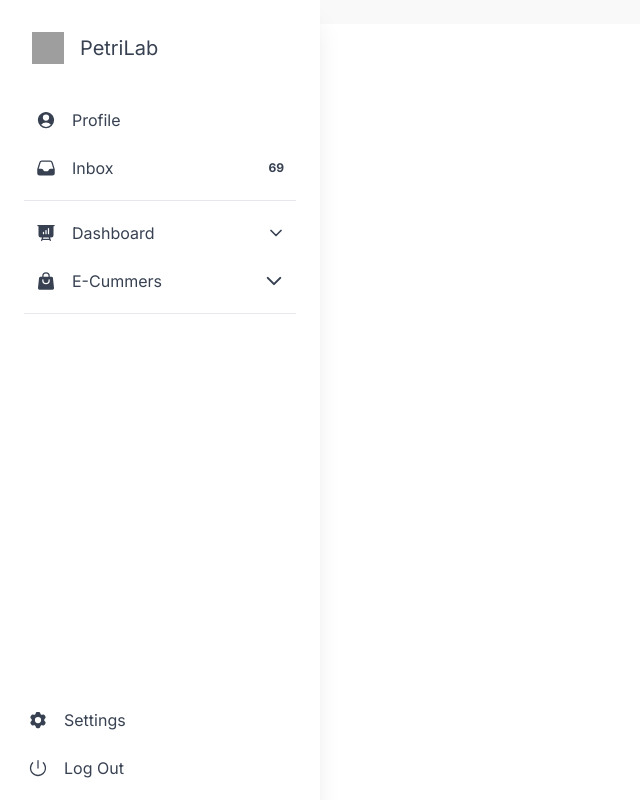
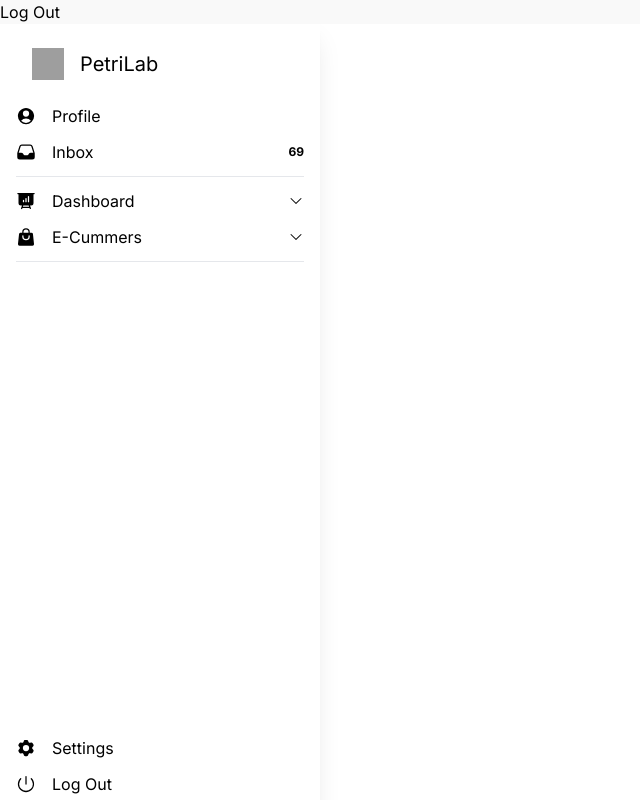
Before and after one commit to Santiresnik/PetriLab, a Next.js app: page / in a window 1280 px wide. Both pictures are taken after a click on the button "Log In". Shown: the whole page, without its empty margins (0-640 px from the left). Built offline with nearby package versions, Linux system fonts and the light colour scheme; grey boxes are pictures that could not be loaded.

Commit message:
owerbonhrg

```diff
--- a/app/ProviderWrapper.tsx
+++ /dev/null
@@ -1,15 +0,0 @@
-"use client";
-import React from "react";
-import { SessionProvider } from "next-auth/react";
-
-export default function ProviderWrapper({
-    children,
-}:{
-    children: React.ReactNode
-}){
-    return(
-        <SessionProvider>
-            {children}
-        </SessionProvider>
-    )
-}
--- a/app/_app.js
+++ /dev/null
@@ -1,15 +0,0 @@
-import '@/css/tailwind.css'
-import '@/css/prism.css'
-import { SessionProvider } from "next-auth/react"
-import React from "react"
-
-export default function App({
-  Component,
-  pageProps: { session, ...pageProps },
-}) {
-  return (
-    <SessionProvider session={session}>
-      <Component {...pageProps} />
-    </SessionProvider>
-  )
-}
--- a/app/api/auth/[...nextauth].js
+++ /dev/null
@@ -1,16 +0,0 @@
-import NextAuth, {NextAuthOptions} from "next-auth"
-import GithubProvider from "next-auth/providers/github"
-import GoogleProvider from "next-auth/providers/google";
-
-export const authOptions = {
-    adapter: PrismaAdapter(prisma),
-    providers: [
-    GoogleProvider({
-    clientId: process.env.GOOGLE_CLIENT_ID,
-    clientSecret: process.env.GOOGLE_CLIENT_SECRET,
-    }),
-    // ...add more providers here
-],
-}
-
-export default NextAuth(authOptions)
--- a/app/components/LoginBtn.js
+++ /dev/null
@@ -1,20 +0,0 @@
-import { useSession, signIn, signOut } from "next-auth/react"
-
-export default function LoginBtn() {
-const { data: session } = useSession()
-if (session) {
-    return (
-    <>
-        Currently signed in as {session.user.email} <br />
-        <button onClick={() => signOut()}></button>
-    </>
-    )
-}
-return (
-    <>
-    <button onClick={() => signIn()} className="w-full px-4 py-2 flex items-center justify-center text-white bg-red-600 rounded-md hover:bg-red-500 focus:outline-none">
-                Sign In with Google
-    </button>
-    </>
-)
-}
--- a/app/components/landing_page.tsx
+++ b/app/components/landing_page.tsx
@@ -63,22 +63,24 @@ const Navbar: React.FC = () => {
 
 const Sections: React.FC = () => {
 return (
-  <section className="flex-1 mt-2 pb-12">
-  <div className="container mx-auto text-left">
+  <section className="flex-1 mt-2 pb-12 flex items-center justify-center">
+  <div className="container mx-auto text-left items-center justify-center">
+    <div className="w-1/2 bg-gray-200 rounded-lg pt-8 pb-8 pr-10 m-auto text-center align-middle">
       <h1 className="text-5xl font-semibold mb-2">Welcome to PetriLab</h1>
       <p className="text-gray-600 mb-2">
-      Unlock the secrets of science in the comfort of your lab.
+        Unlock the secrets of science in the comfort of your lab.
       </p>
-      <Link href="/signup">
+      <Link href="/scan">
       <button className="mt-2 px-8 py-4 bg-blue-500 text-white rounded hover:bg-blue-600 transition duration-300 shadow-md">
-          Get Started
+          Scan Now
       </button>
       </Link>
       <p className="mt-4 text-gray-600 text-sm">
-      Start your journey with PetriLab and explore and analyze your dishes.
+        Start your journey with PetriLab and explore and analyze your dishes.
       </p>
+    </div>
 
-      <hr className="border-t-2 border-gray-400 mb-8 mx-auto w-16" />
+      <hr className="border-t-2 border-gray-400 mt-8 mb-8 mx-auto w-16" />
 
       <h2 className="text-3xl font-semibold my-8 text-center">Features</h2>
       <div className="flex flex-col md:flex-row gap-8">
--- a/app/components/menu_navbar.tsx
+++ b/app/components/menu_navbar.tsx
@@ -1,176 +1,163 @@
-import React, { useState } from "react";
+import React from "react";
+import Link from 'next/link';
 import {
-Card,
-Typography,
-List,
-ListItem,
-ListItemPrefix,
-ListItemSuffix,
-Chip,
-Accordion,
-AccordionHeader,
-AccordionBody,
-} from "@material-tailwind/react";
-import {
+ChevronDownIcon,
+ChevronRightIcon,
+UserCircleIcon,
+InboxIcon,
 PresentationChartBarIcon,
 ShoppingBagIcon,
-UserCircleIcon,
 Cog6ToothIcon,
-InboxIcon,
 PowerIcon,
 } from "@heroicons/react/24/solid";
-import { ChevronRightIcon, ChevronDownIcon } from "@heroicons/react/24/outline";
-import Link from 'next/link';
+import { Chip } from "@material-tailwind/react";
 
 interface MenuProps {}
 
-export const Menu: React.FC<MenuProps> = () => {
-const [open, setOpen] = useState<number>(0);
+class Menu extends React.Component<MenuProps, { open: number }> {
+constructor(props: MenuProps) {
+    super(props);
+    this.state = {
+    open: 0,
+    };
+}
 
-const handleOpen = (value: number) => {
-    setOpen(open === value ? 0 : value);
+handleOpen = (value: number) => {
+    this.setState((prevState) => ({
+    open: prevState.open === value ? 0 : value,
+    }));
 };
 
+render() {
+    const { open } = this.state;
+
     return (
-    <Card className="h-[calc(105vh-2rem)] w-full max-w-[20rem] p-4 shadow-xl shadow-blue-gray-900/5 fixed flex flex-col">
+    <div className="h-[calc(105vh-2rem)] w-full max-w-[20rem] p-4 shadow-xl shadow-blue-gray-900/5 fixed flex flex-col mt-4">
         <div className="mb-2 flex items-center gap-4 p-4">
         <img
             src="https://cdn.icon-icons.com/icons2/2379/PNG/512/petri_dish_experimentation_biology_education_petri_dish_icon_143934.png"
             alt="brand"
             className="h-8 w-8"
         />
-        <Typography variant="h5" color="blue-gray" className="font-normal text-xl">
+        <div className="text-blue-gray font-normal text-xl">
             PetriLab
-        </Typography>
         </div>
-    <List className="overflow-y-auto">
-        <ListItem>
-        <ListItemPrefix>
-            <UserCircleIcon className="h-5 w-5" />
-        </ListItemPrefix>
-        <Typography color="blue-gray" className="ml-[1em] mr-auto font-normal">
+        </div>
+        <div className="overflow-y-auto">
+        <div className="flex items-center mb-3">
+            <div className="h-5 w-5">
+            <UserCircleIcon />
+            </div>
+            <div className="text-blue-gray ml-[1em] mr-auto font-normal">
             Profile
-        </Typography>
-        </ListItem>
-        <ListItem>
-        <ListItemPrefix>
-            <InboxIcon className="h-5 w-5" />
-        </ListItemPrefix>
-        <Typography color="blue-gray" className="ml-[1em] mr-auto font-normal">
+            </div>
+        </div>
+        <div className="flex items-center mb-3">
+            <div className="h-5 w-5">
+            <InboxIcon />
+            </div>
+            <div className="text-blue-gray ml-[1em] mr-auto font-normal">
             Inbox
-        </Typography>
-        <ListItemSuffix>
-            <Chip value="69" size="sm" variant="ghost" color="blue-gray" className="ml-5 rounded-full" />
-        </ListItemSuffix>
-        </ListItem>
+            </div>
+            <div className="ml-5 rounded-full">
+            <Chip value="69" size="sm" variant="ghost" color="blue-gray" />
+            </div>
+        </div>
+
+        <hr className="my-2 border-blue-gray-50 mb-3"/>
+
+        <div className="mb-3 flex items-center justify-between" onClick={() => this.handleOpen(1)}>
+            <div className="flex items-center">
+            <div className="h-5 w-5">
+                <PresentationChartBarIcon />
+            </div>
+            <div className="text-blue-gray ml-[1em] font-normal text-base">
+                Dashboard
+            </div>
+            </div>
+            <div className={`h-4 w-4 ml-auto transform transition-transform ${open === 1 ? "rotate-180" : ""}`}>
+            <ChevronDownIcon strokeWidth={2.5} />
+            </div>
+        </div>
+        {open === 1 && (
+            <div className="pl-5 py-1">
+            <div className="flex items-center">
+                <div className="h-3 w-5 mb-2">
+                <ChevronRightIcon strokeWidth={3} />
+                </div>
+                Scan Image
+            </div>
+            <div className="flex items-center">
+                <div className="h-3 w-5 mb-2">
+                <ChevronRightIcon strokeWidth={3} />
+                </div>
+                My History
+            </div>
+            <div className="flex items-center">
+                <div className="h-3 w-5 mb-2">
+                <ChevronRightIcon strokeWidth={3} />
+                </div>
+                Projects
+            </div>
+            </div>
+        )}
+
+        <div className="mb-3 flex items-center justify-between" onClick={() => this.handleOpen(2)}>
+            <div className="flex items-center">
+            <div className="h-5 w-5">
+                <ShoppingBagIcon />
+            </div>
+            <div className="text-blue-gray ml-[1em] font-normal text-base">
+                E-Cummers
+            </div>
+            </div>
+            <div className={`h-4 w-4 ml-auto transform transition-transform ${open === 2 ? "rotate-180" : ""}`}>
+            <ChevronDownIcon strokeWidth={2.5} />
+            </div>
+        </div>
+        {open === 2 && (
+            <div className="pl-5 py-1 mb-2">
+            <div className="flex items-center mb-2">
+                <div className="h-3 w-5">
+                <ChevronRightIcon strokeWidth={3} />
+                </div>
+                Orders
+            </div>
+            <div className="flex items-center mb-2">
+                <div className="h-3 w-5">
+                <ChevronRightIcon strokeWidth={3} />
+                </div>
+                Products
+            </div>
+            </div>
+        )}
 
         <hr className="my-2 border-blue-gray-50" />
 
-        <Accordion
-        open={open === 1}
-        icon={
-            <ChevronDownIcon
-            strokeWidth={2.5}
-            className={`mx-auto h-4 w-4 transition-transform ${open === 1 ? "rotate-180" : ""}`}
-            />
-        }
-        >
-        <ListItem className="p-0" selected={open === 1}>
-            <AccordionHeader onClick={() => handleOpen(1)} className="border-b-0 p-3">
-            <ListItemPrefix>
-                <PresentationChartBarIcon className="h-5 w-5" />
-            </ListItemPrefix>
-            <Typography color="blue-gray" className="ml-[1em] mr-auto font-normal text-base">
-                Dashboard
-            </Typography>
-            </AccordionHeader>
-        </ListItem>
-        <AccordionBody className="py-1">
-            <List className="p-0">
-            <ListItem>
-                <ListItemPrefix>
-                <ChevronRightIcon strokeWidth={3} className="h-3 w-5" />
-                </ListItemPrefix>
-                Scan Image
-            </ListItem>
-            <ListItem>
-                <ListItemPrefix>
-                <ChevronRightIcon strokeWidth={3} className="h-3 w-5" />
-                </ListItemPrefix>
-                My History
-            </ListItem>
-            <ListItem>
-                <ListItemPrefix>
-                <ChevronRightIcon strokeWidth={3} className="h-3 w-5" />
-                </ListItemPrefix>
-                Projects
-            </ListItem>
-            </List>
-        </AccordionBody>
-        </Accordion>
-        <Accordion
-        open={open === 2}
-        icon={
-            <ChevronDownIcon
-            strokeWidth={2.5}
-            className={`mx-auto h-5 w-5 transition-transform ${open === 2 ? "rotate-180" : ""}`}
-            />
-        }
-        >
-        <ListItem className="p-0" selected={open === 2}>
-            <AccordionHeader onClick={() => handleOpen(2)} className="border-b-0 p-3">
-            <ListItemPrefix>
-                <ShoppingBagIcon className="h-5 w-5" />
-            </ListItemPrefix>
-            <Typography color="blue-gray" className="ml-[1em] mr-auto font-normal text-base ">
-                E-Cummers
-            </Typography>
-            </AccordionHeader>
-        </ListItem>
-        <AccordionBody className="py-1">
-            <List className="p-0">
-            <ListItem>
-                <ListItemPrefix>
-                <ChevronRightIcon strokeWidth={3} className="h-3 w-5" />
-                </ListItemPrefix>
-                Orders
-            </ListItem>
-            <ListItem>
-                <ListItemPrefix>
-                <ChevronRightIcon strokeWidth={3} className="h-3 w-5" />
-                </ListItemPrefix>
-                Products
-            </ListItem>
-            </List>
-        </AccordionBody>
-        </Accordion>
-
-    <hr className="my-2 border-blue-gray-50" />
-
-    </List>
-    <div className="mt-auto">
-
-        <ListItem>
-        <ListItemPrefix>
-            <Cog6ToothIcon className="h-5 w-5" />
-        </ListItemPrefix>
-        <Typography color="blue-gray" className="ml-[1em] mr-auto font-normal">
+        </div>
+        <div className="mt-auto mb-3">
+        <div className="flex items-center mb-3">
+            <div className="h-5 w-5">
+            <Cog6ToothIcon />
+            </div>
+            <div className="text-blue-gray ml-[1em] mr-auto font-normal">
             Settings
-        </Typography>
-        </ListItem>
-
-        <Link href="/login"><ListItem>
-        <ListItemPrefix>
-        <PowerIcon className="h-5 w-5" />
-        </ListItemPrefix>
-        <Typography color="blue-gray" className="ml-[1em] mr-auto font-normal">
+            </div>
+        </div>
+        <Link href="/login">
+            <div className="flex items-center">
+            <div className="h-5 w-5">
+                <PowerIcon />
+            </div>
+            <div className="text-blue-gray ml-[1em] mr-auto font-normal">
                 Log Out
-        </Typography>
-        </ListItem>
+            </div>
+            </div>
         </Link>
         </div>
-    </Card>
+    </div>
     );
-};
+}
+}
 
 export default Menu;
--- a/app/login/page.tsx
+++ b/app/login/page.tsx
@@ -6,7 +6,6 @@ import BackgroundRight from "../components/bg_right";
 import PasswordInput from "../components/PasswordInput";
 import EmailInput from "../components/EmailInput";
 import { fetchLOGIN } from "../components/fetch";
-import LoginBtn from "../components/Loginbtn"
 
 export default function Login() {
   const [email, setEmail] = useState("");
@@ -63,7 +62,9 @@ export default function Login() {
           </form>
           <form className="w-full max-w-sm">
           <div className="mt-6">
-              <LoginBtn></LoginBtn>
+          <button className="w-full px-4 py-2 flex items-center justify-center text-white bg-red-600 rounded-md hover:bg-red-500 focus:outline-none">
+                Sign In with Google
+          </button>
             </div>
 
             <div className="mt-6">
--- a/package.json
+++ b/package.json
@@ -15,6 +15,7 @@
     "@fortawesome/react-fontawesome": "^0.2.0",
     "@heroicons/react": "^2.0.18",
     "@material-tailwind/react": "^2.0.8",
+    "@next-auth/prisma-adapter": "^1.0.7",
     "@prisma/client": "^5.6.0",
     "@types/node": "20.2.5",
     "@types/react": "18.2.8",
--- a/tsconfig.json
+++ b/tsconfig.json
@@ -23,6 +23,6 @@
       "@/*": ["./*"]
     }
   },
-  "include": ["next-env.d.ts", "**/*.ts", "**/*.tsx", ".next/types/**/*.ts", "app/components/useDarkMode.jsx", "app/components/Sidebar.jsx", "app/_app.js", "app/api/auth/[...nextauth].js"],
+  "include": ["next-env.d.ts", "**/*.ts", "**/*.tsx", ".next/types/**/*.ts", "app/components/useDarkMode.jsx", "app/components/Sidebar.jsx", "app/_app.js", "app/api/auth/[...nextauth].ts"],
   "exclude": ["node_modules"]
 }
```
Also changed, not shown: 1 other file (tests, documents, lock files or other folders). Lines whose indentation alone changed are shown as unchanged.
